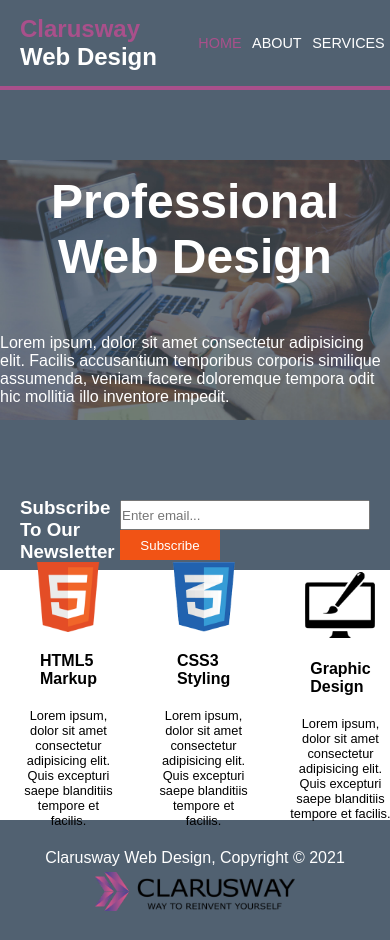
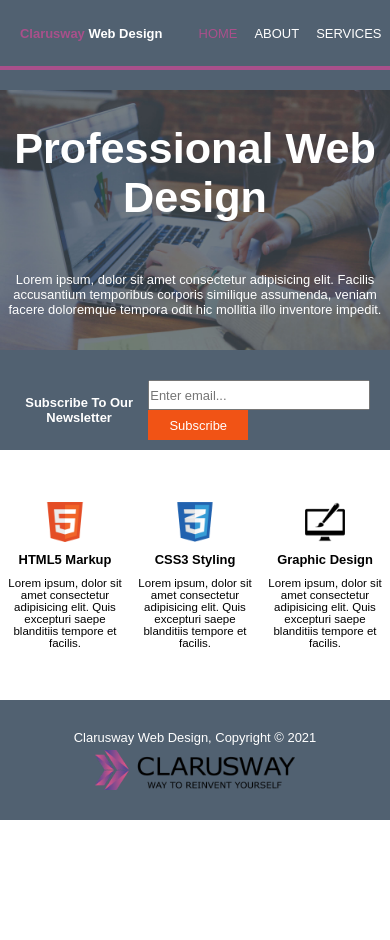
Before and after one commit to mustafatayfur/005-Web-Page-Design, a plain HTML site: page index.html in a window 390 px wide. After the commit the page ends 844 px from the top, so only its background shows below. Drawn offline with Linux system fonts and the light colour scheme.

Commit message:
codes are completed

```diff
--- a/about.css
+++ b/about.css
@@ -126,6 +126,9 @@ input{
     margin-top: 5px;
 }
 @media screen and (max-width:900px){
+    *{
+        font-size: 0.9rem;
+    }
     #graphic{
         height: auto;
     }
--- a/index.css
+++ b/index.css
@@ -3,7 +3,7 @@
     padding: 0;
     box-sizing: border-box;
     font-family: Arial, Helvetica, sans-serif;
-    /* border: 1px solid red; */
+
 }
 #container{
     color:white;
@@ -123,5 +123,42 @@ h4{
     margin-top: 5px;
 }
 @media screen and (max-width:900px){
+    *{
+        font-size: 0.9rem;
+    }
+    #header{
+        height: 70px ;
+    }
+    ul{
 
+        width: 200px;
+    }
+    #main{
+        height: 300px;
+    }
+    h4{
+        text-align: center;
+        margin: 10px;
+    }
+    #main p{
+        text-align: center;
+    }
+    h3{
+        margin-left: 10px;
+        text-align: center;
+    }
+    #email{
+        width: 100%;
+    }
+    .graph{
+        margin: 4px;
+    }
+    .graph p{
+        font-size: 0.8rem;
+        font-weight: 500;
+        text-align: center;
+    }
+    .graph img{
+        width: 40px;
+    }
 }
--- a/services.css
+++ b/services.css
@@ -96,8 +96,6 @@ h3{
 h5{
     margin:15px 0 20px 0;
 }
-
-
 #form{
     width: 25%;
     height: 280px;
@@ -178,6 +176,7 @@ h5{
     }
 }
 @media screen and (max-width:600px){
+
     h2{
         margin-left: 10px;
         text-align: center;
@@ -196,6 +195,9 @@ h5{
     ul{
         width: 180px;
     }
+    a{
+        font-size: 0.8rem;
+    }
     #p1 p, #p2 p, #p3 p{
         margin:5px 0 ;
         font-size: 0.8rem;
```
